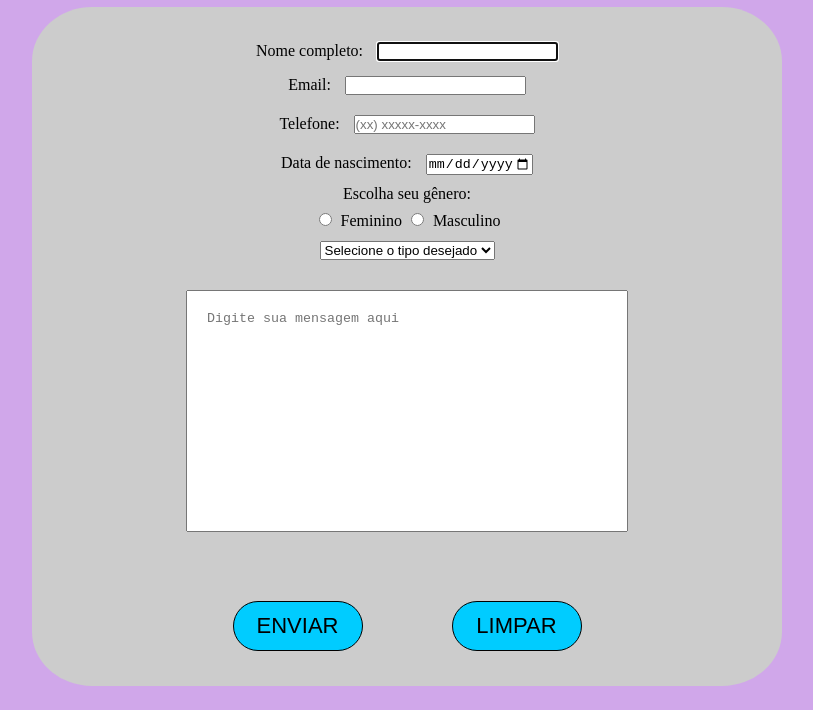
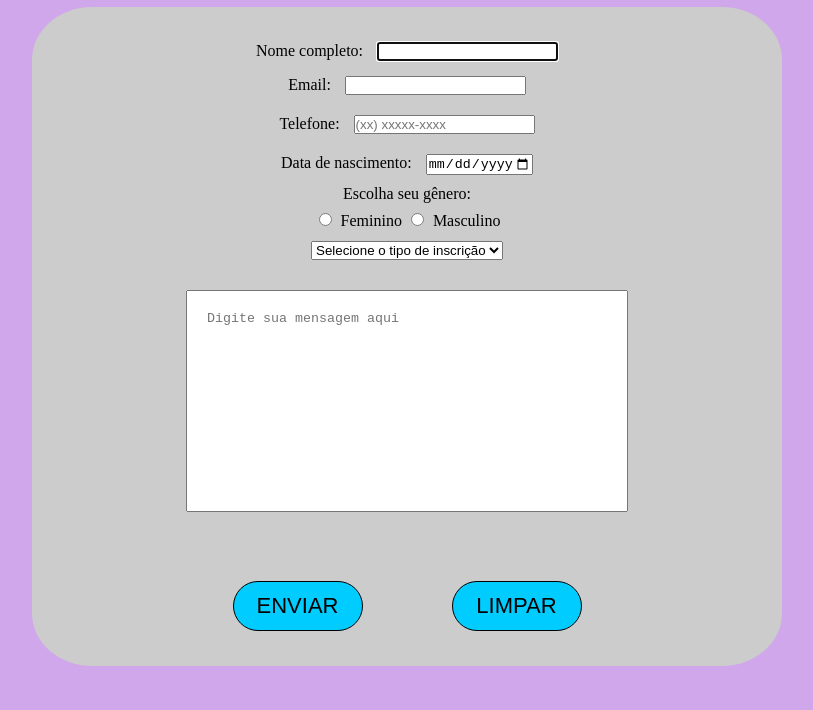
Before and after one commit to israelsouza/dw-formulario, a plain HTML site: page index.html in a window 1280 px wide. Shown: the part 90-800 px from the top of the page, without its empty margins (233-1046 px from the left). Drawn offline with Linux system fonts and the light colour scheme.

Commit message:
[refactor]
- últimos ajustes antes de disponibilizar em produção

```diff
--- a/css/style.css
+++ b/css/style.css
@@ -46,7 +46,7 @@ main form {
     padding: 20px;
     margin: 20px;
     width: 400px;
-    height: 200px;
+    height: 180px;
     resize: none;
 }
 
--- a/index.html
+++ b/index.html
@@ -35,7 +35,7 @@
 
             <div class="inp">
                 <label for="">Data de nascimento:</label>
-                <input type="date" class="Dt" required max="2024-10-13">
+                <input type="date" class="Dt" required max="2024-10-19">
             </div class="inp">
 
             <div class="inp">
@@ -50,7 +50,7 @@
 
             <div>
                 <select name="" id="" required>
-                    <option value="" id="selecao" hidden  >Selecione o tipo desejado</option>
+                    <option value="" id="selecao" hidden  >Selecione o tipo de inscrição</option>
                     <option value="">Palestrante</option>
                     <option value="">Participante</option>
                     <option value="">Voluntário</option>
```
